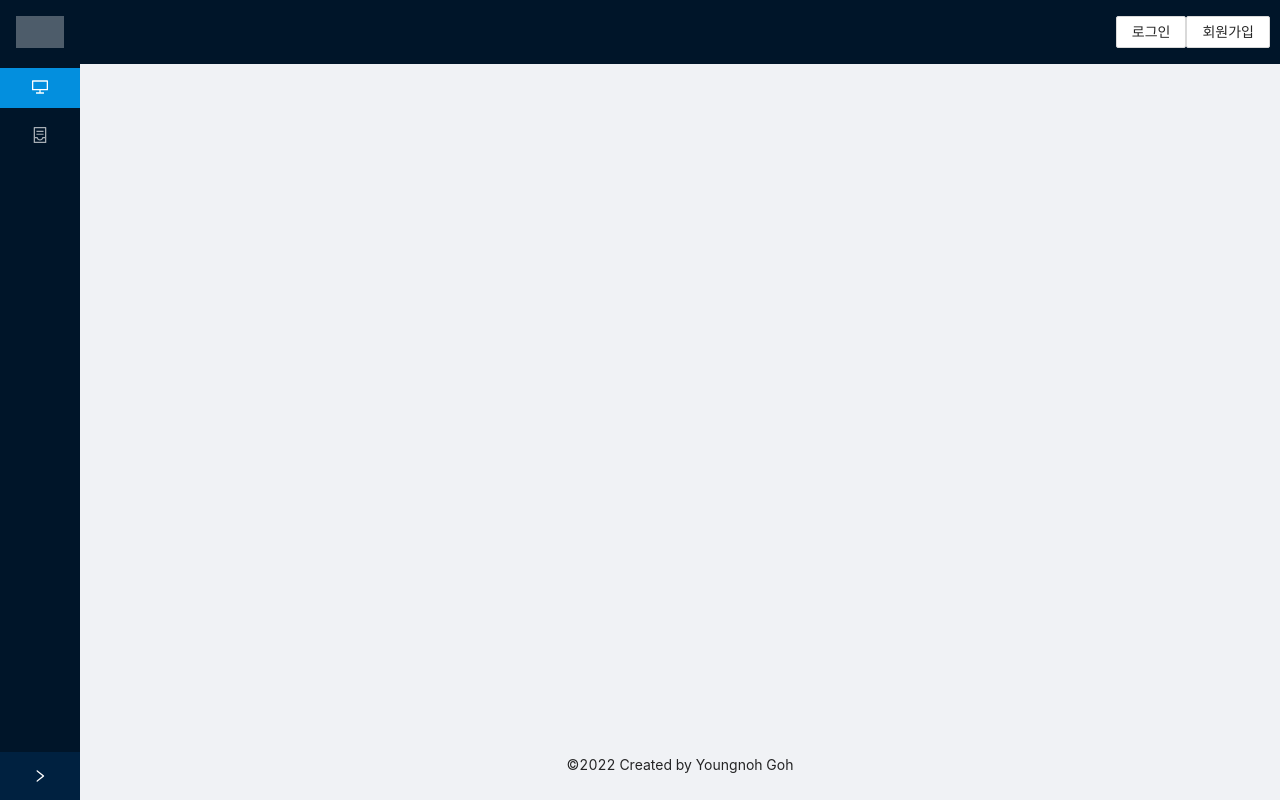
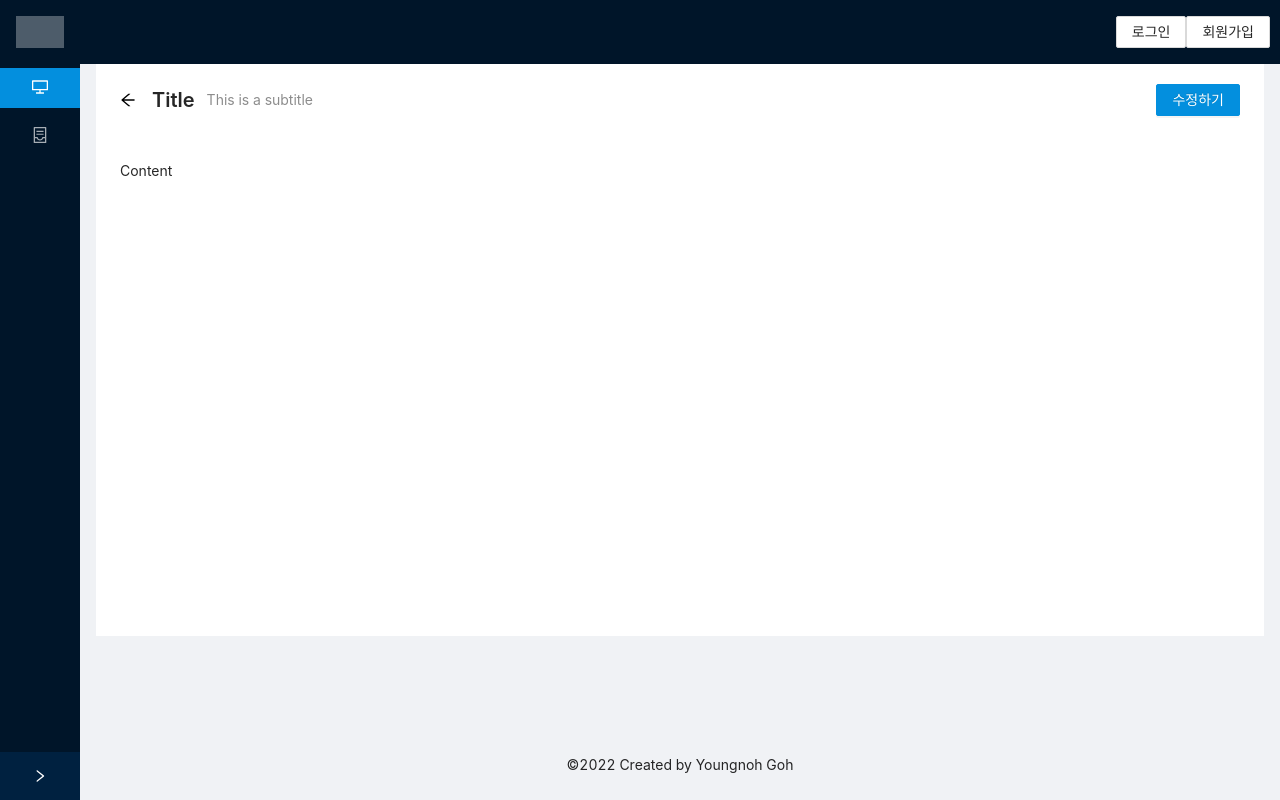
Before and after one commit to comejtome508/CoinInvestProgram, a React (Create React App) app in the folder client/: page /cardDetail in a window 1280 px wide. Built offline with nearby package versions, Linux system fonts and the light colour scheme.

Commit message:
[ui] 게시판 상세페이지 마크업 추가

```diff
--- /dev/null
+++ b/client/src/components/CardDetail.tsx
@@ -0,0 +1,41 @@
+import React from 'react';
+import { PageHeader, Button, Layout } from 'antd';
+import { useNavigate } from 'react-router';
+
+const { Content } = Layout;
+
+const PostCard = () => {
+    const navigate = useNavigate();
+
+    return(
+        <div className="site-page-header-ghost-wrapper">
+         <PageHeader
+      ghost={false}
+      onBack={() => navigate('/shareBoard')}
+      title="Title"
+      subTitle="This is a subtitle"
+      extra={[
+        <Button key="1" type="primary">
+          수정하기
+        </Button>,
+      ]}
+    >
+    </PageHeader>
+    <Content
+          className="site-layout-background"
+          style={{
+            padding: 24,
+            margin: 0,
+            minHeight: 500,
+            backgroundColor: 'white'
+          }}
+        >
+          Content
+    </Content>
+
+
+  </div>
+    )
+}
+
+export default PostCard;
--- a/client/src/components/PostCard.tsx
+++ b/client/src/components/PostCard.tsx
@@ -1,7 +1,9 @@
 import React from 'react'
 import { Card, Col, Row, Pagination,PageHeader, Button } from 'antd';
+import { useNavigate } from 'react-router';
 
-function PostCard() {
+const PostCard = () => {
+const navigate = useNavigate();
   return (
     <div className="site-card-wrapper">
           <PageHeader
@@ -15,12 +17,7 @@ function PostCard() {
             />
         <Row gutter={[8,8]}>
             <Col span={12}>
-                <Card title="Card title" bordered={true} onClick={()=>{console.log("click")}}>
-                Card content
-                </Card>
-            </Col>
-            <Col span={12}>
-                <Card title="Card title" bordered={false}>
+                <Card title="Card title" bordered={true} onClick={() => navigate('/cardDetail')}>
                 Card content
                 </Card>
             </Col>
--- a/client/src/layouts/App.tsx
+++ b/client/src/layouts/App.tsx
@@ -9,6 +9,7 @@ import SignUp from 'pages/signup';
 import Login from 'pages/login';
 import Gnb from 'components/Gnb/gnb';
 import 'antd/dist/antd.css';
+import CardDetail from 'components/CardDetail';
 
 const { Header, Sider, Content, Footer } = Layout;
 const queryClient = new QueryClient();
@@ -48,6 +49,7 @@ const App = () => {
                   <Route path="/shareBoard" element={<ShareBoard />} />
                   <Route path="/signUp" element={<SignUp />} />
                   <Route path="/login" element={<Login />}/>
+                  <Route path="/cardDetail" element={<CardDetail />} />
               </Routes>
 
             </Content>
```
Also changed, not shown: 1 other file (tests, documents, lock files or other folders).
